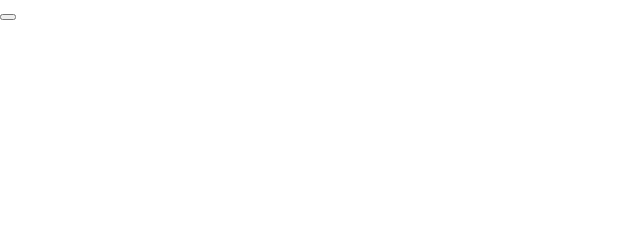
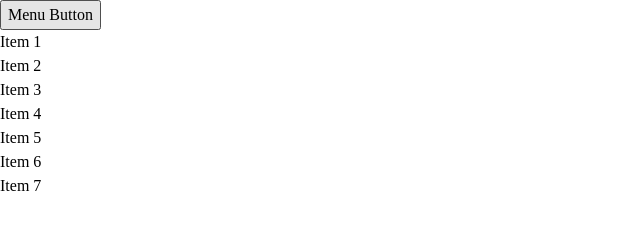
Before and after one commit to VuyiT/drop-down, a website built with webpack: page src/template.html in a window 1280 px wide. Shown: the whole page, without its empty margins (0-640 px from the left). Built offline with nearby package versions, Linux system fonts and the light colour scheme.

Commit message:
Add menu button and menu content div

```diff
--- a/src/template.html
+++ b/src/template.html
@@ -6,6 +6,18 @@
     <title>Document</title>
 </head>
 <body>
-    <button></button>
+    <button>Menu Button</button>
+    <div class="dropdown-visibility dropdown">
+        <ul>
+        <li>Item 1</li>
+        <li>Item 2</li>
+        <li>Item 3</li>
+        <li>Item 4</li>
+        <li>Item 5</li>
+        <li>Item 6</li>
+        <li>Item 7</li>
+    </ul>
+    </div>
+    </div>
 </body>
 </html>
```
